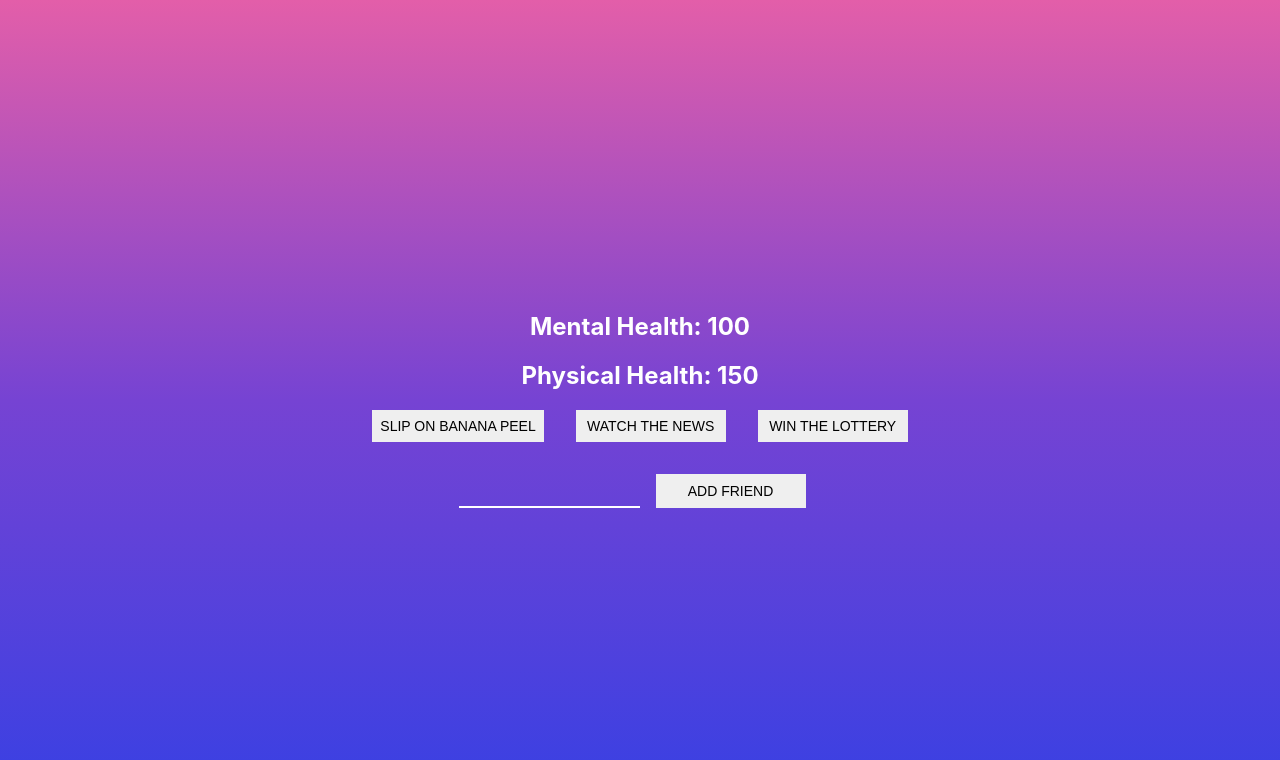
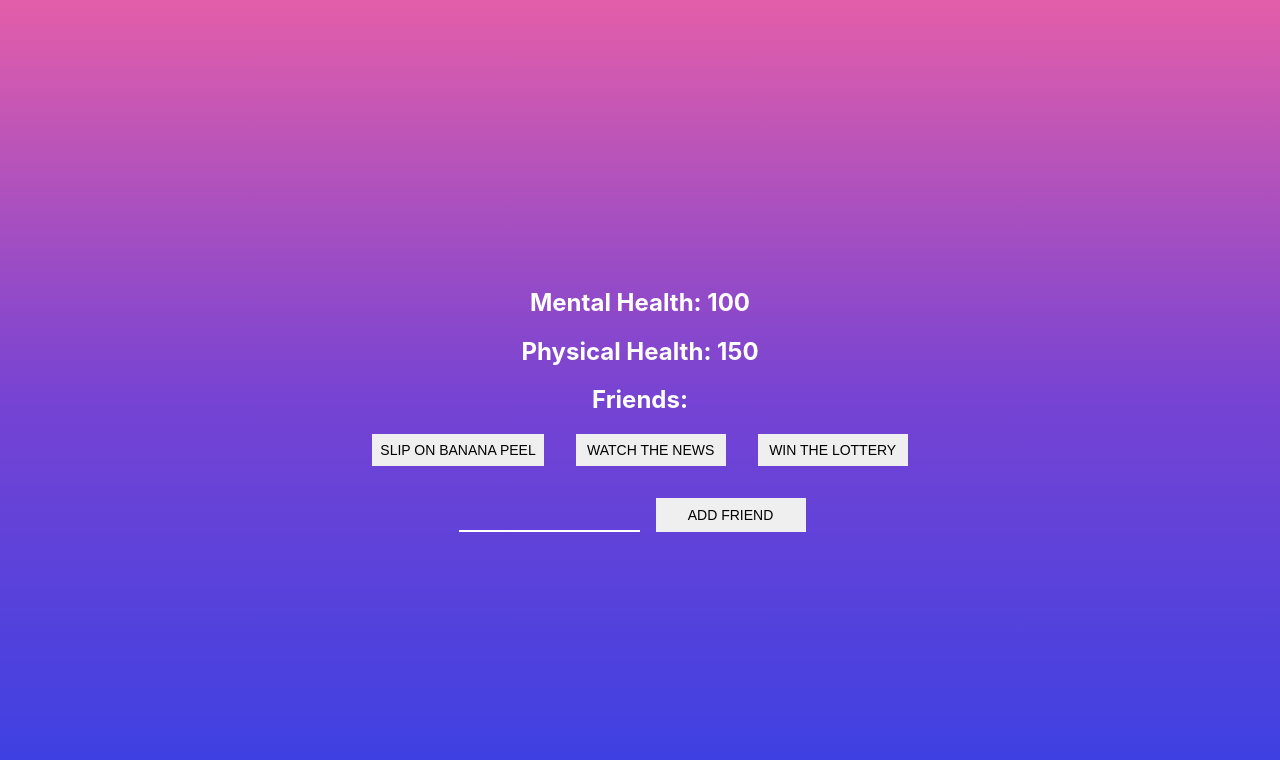
Before and after one commit to AlexEntrepreneur/Redux-I-Guided, a React (Create React App) app in the folder app/: page / in a window 1280 px wide. Shown: the top 760 px of the page. Built offline with nearby package versions, Linux system fonts and the light colour scheme.

Commit message:
Add Friends Elements

```diff
--- a/app/src/components/Person.jsx
+++ b/app/src/components/Person.jsx
@@ -20,6 +20,12 @@ class Person extends React.Component {
       <div>
         <h2>Mental Health: { this.props.mentalHealth }</h2>
         <h2>Physical Health: { this.props.physicalHealth }</h2>
+        <h2>Friends:</h2>
+        {
+          // this.props.friends.map((friend, index) => (
+          //   <h4 key={index}>{friend}</h4>
+          // ))
+        }
         <div>
           <button onClick={this.props.slipOnBanana}>SLIP ON BANANA PEEL</button>
           <button onClick={this.props.watchNews}>WATCH THE NEWS</button>
```
